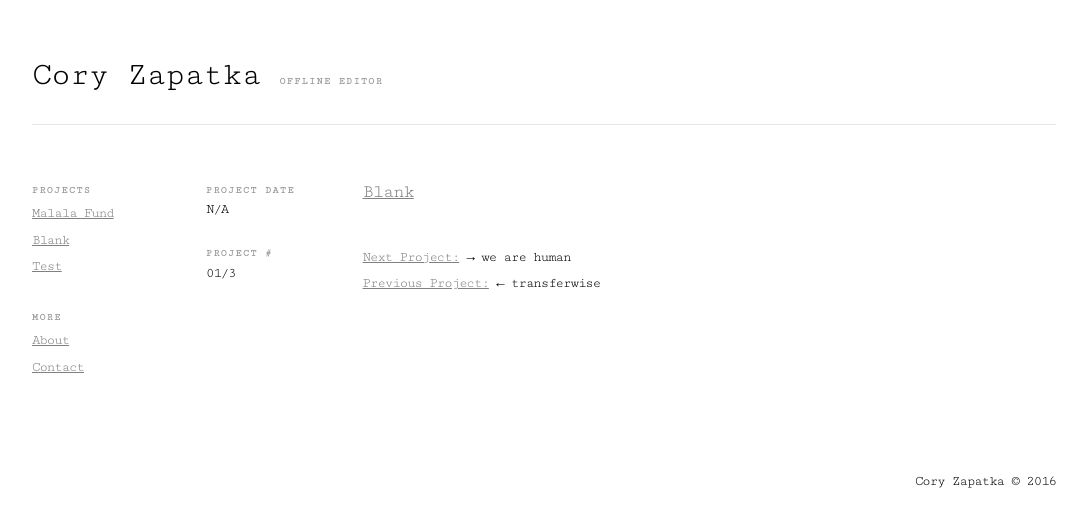
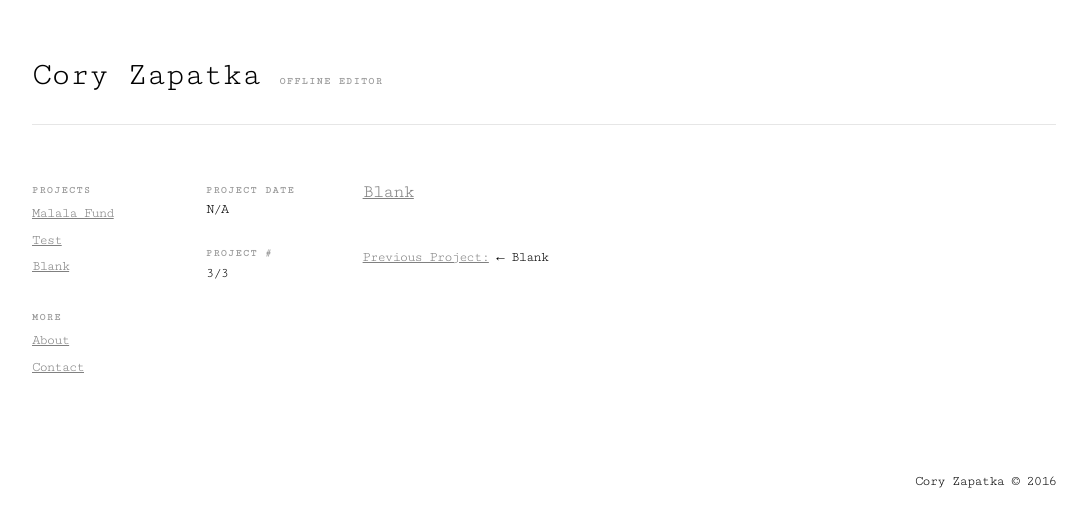
Before and after one commit to jakecooperdesign/cory-zapatka, a Jekyll site: the page built from _projects/blank.markdown, in a window 1280 px wide. Shown: the top 527 px of the page, without its empty margins (96-1183 px from the left). Built offline with Jekyll 4.4.1, drawn with Linux system fonts in a browser that asks for light colours.

Commit message:
Final tweaks to project navigation

```diff
--- a/_includes/sidebar.html
+++ b/_includes/sidebar.html
@@ -1,5 +1,5 @@
-{% assign projects = site.projects %}
-{% assign pages = site.pages %}
+{% assign projects = site.projects | sort: 'position' %}
+{% assign pages = site.pages | sort:'position' %}
 <aside class="sidebar">
 	<label class="toggle btn" for="menu-toggle">Menu +</label>
 	<input type="checkbox" name="menu-toggle" id="menu-toggle" class="toggle-input">
@@ -17,7 +17,9 @@
 				<h3 class="label is-marginless">More</h3>
 				<ul class="is-unstyled">
 					{% for page in pages %}
+						{% if page.url != "/" %}
 						<li><a href="{{page.url}}">{{page.title}}</a></li>
+						{% endif %}
 					{% endfor %}
 				</ul>
 			</div>
--- a/_layouts/default.html
+++ b/_layouts/default.html
@@ -1,3 +1,5 @@
+---
+---
 <!DOCTYPE html>
 <html>
 	{% include head.html %}
--- a/_layouts/project.html
+++ b/_layouts/project.html
@@ -1,7 +1,8 @@
 ---
 layout: default
 ---
-
+{% assign projects = site.projects | sort: 'position' %}
+{% assign pages = site.pages | sort:'position' %}
 <article class="project">
 	<div class="columns project-meta">
 		<div class="column is-small">
@@ -18,12 +19,21 @@ layout: default
 	<div class="columns project-nav">
 		<div class="column is-small">
 			<p class="label is-marginless">Project #</p>
-			<p>01/{{site.projects | size}}</p>
+			{% assign projects_size = projects | size %}
+			<p>{{page.position | plus: 1}}/{{projects_size}}</p>
 		</div>
 		<div class="column">
 			<ul class="is-unstyled">
-				<li><a href="#">Next Project:</a> &rarr; we are human</li>
-				<li><a href="#">Previous Project:</a> &larr; transferwise</li>
+				{% assign next = page.position | plus: 1 %}
+				{% assign next_project = site.projects[next] %}
+				{% assign previous = page.position | minus: 1 %}
+				{% assign previous_project = site.projects[previous] %}
+				{% if next_project.title %}
+					<li><a href="{{site.projects[next].url}}">Next Project:</a> &rarr; {{site.projects[next].title}}</li>
+				{% endif %}
+				{% if page.position != 0 %}
+					<li><a href="{{site.projects[previous].url}}">Previous Project:</a> &larr; {{site.projects[previous].title}}</li>
+				{% endif %}
 			</ul>
 		</div>
 	</div>
--- a/_projects/blank.markdown
+++ b/_projects/blank.markdown
@@ -1,5 +1,5 @@
 ---
 title: Blank
 date: 2016-09-30 18:08:00 Z
-position: 1
+position: 2
 ---
--- a/_projects/test.markdown
+++ b/_projects/test.markdown
@@ -1,7 +1,7 @@
 ---
 title: Test
 date: 2016-09-30 18:09:00 Z
-position: 2
+position: 1
 project_date: 2016-08-10 00:00:00 Z
 description: Lorem Ipsum
 ---
--- a/index.markdown
+++ b/index.markdown
@@ -1,6 +1,5 @@
 ---
 title: Cory Zapatka
-published: false
 layout: default
 ---
 
```
